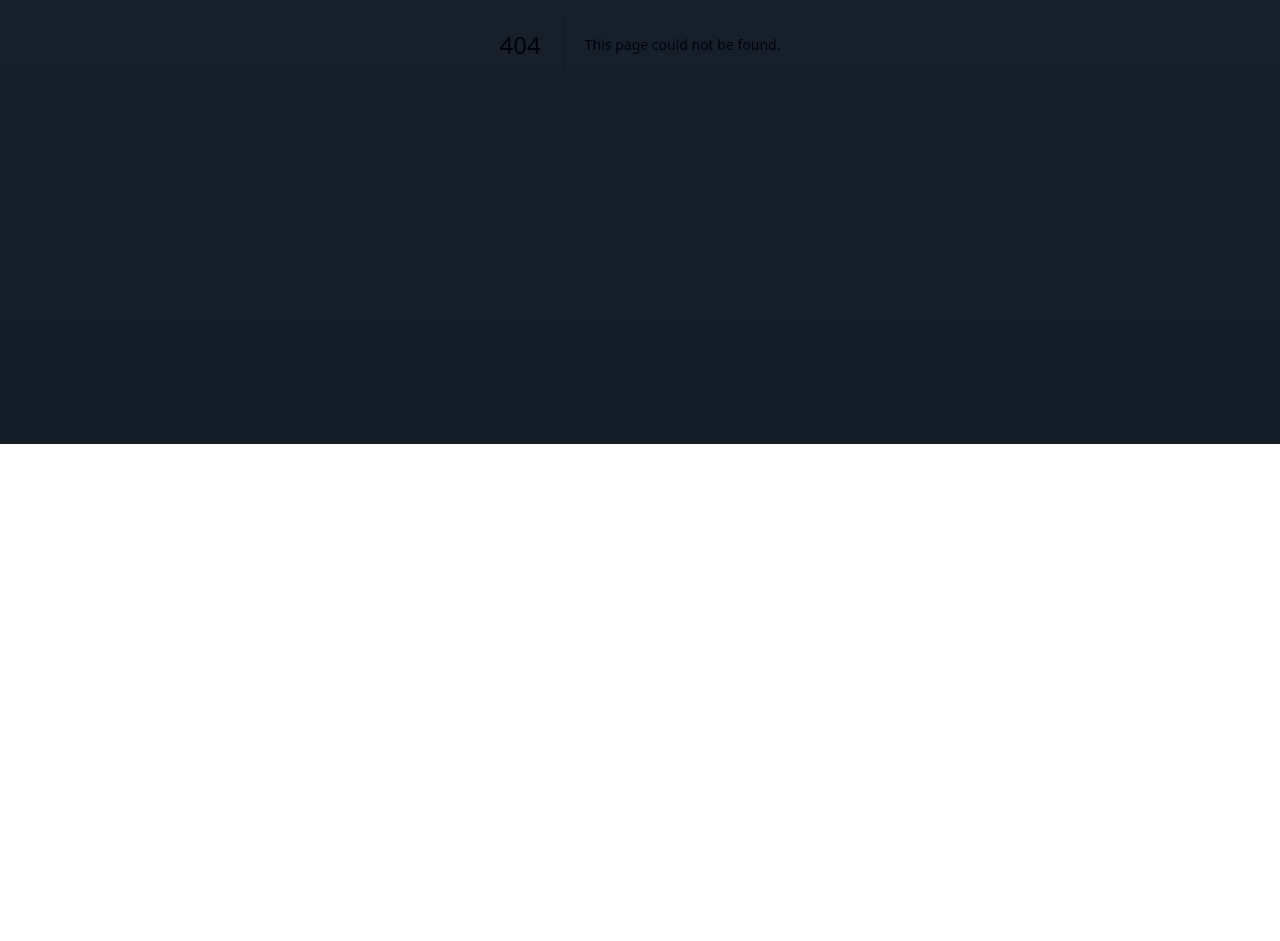
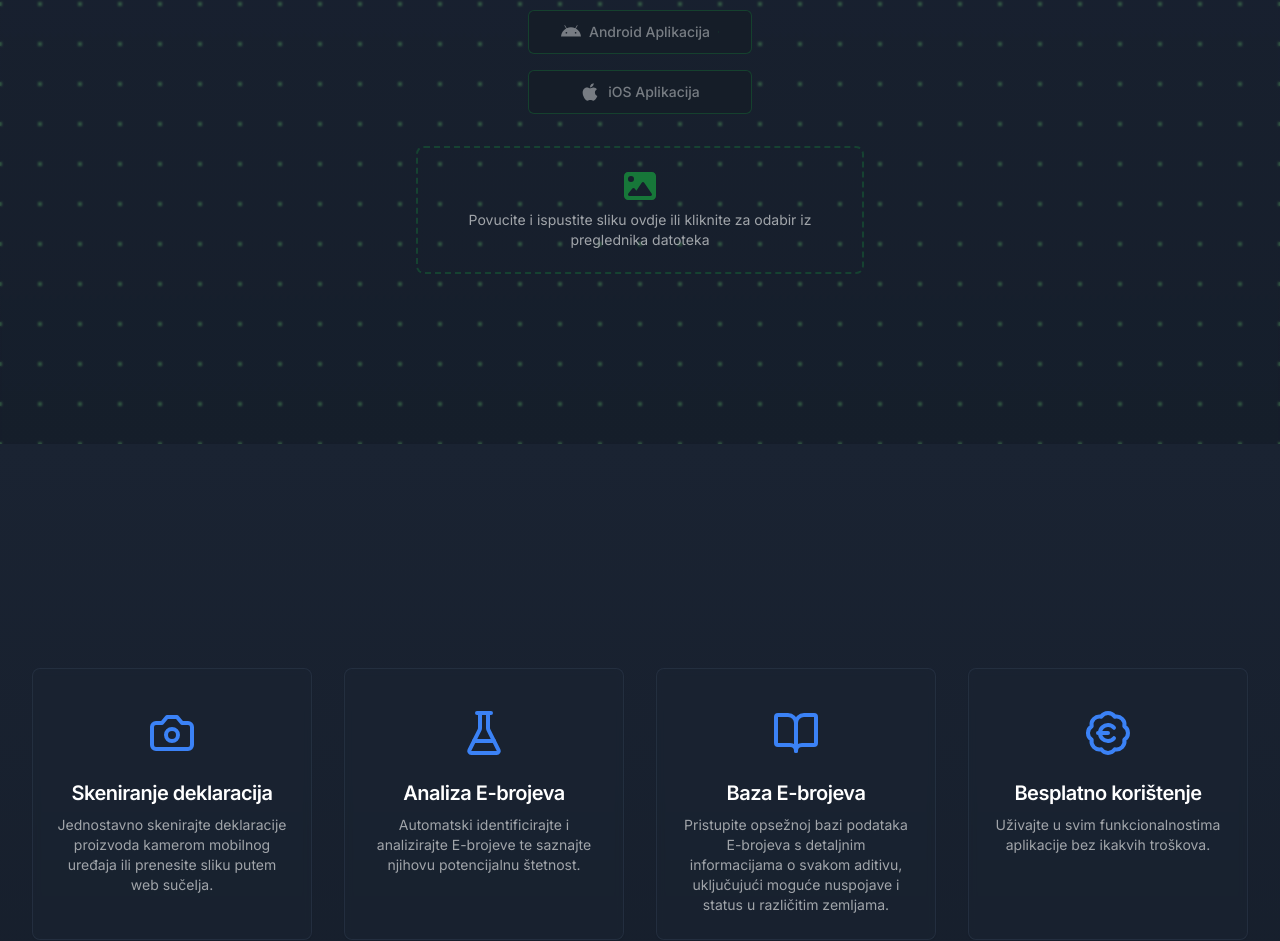
Before and after one commit to MortalWombat-repo/ebrojevi-web, a Next.js app: page / in a window 1280 px wide. Before the commit this address had no page. Shown: the part 356-1297 px from the top of the page. Before the commit the page ends 800 px from the top, so only its background shows below. Built offline with nearby package versions, Linux system fonts and the light colour scheme.

Commit message:
Added page.tsx

```diff
--- /dev/null
+++ b/app/page.tsx
@@ -0,0 +1,22 @@
+'use client';
+
+import HeroSection from '@/components/home/HeroSection';
+import FeatureSection from '@/components/home/FeatureSection';
+import Footer from '@/components/layout/Footer';
+
+export default function Home() {
+  return (
+    <div className="min-h-screen flex flex-col">
+      {/* Hero: full viewport */}
+      <section className="h-screen flex-none">
+        <HeroSection />
+      </section>
+
+      {/* Features + Footer: full viewport */}
+      <section className="min-h-screen flex-none bg-gradient-to-b from-[#1a2332] to-[#141c28]">
+        <FeatureSection />
+        <Footer />
+      </section>
+    </div>
+  );
+}
```
